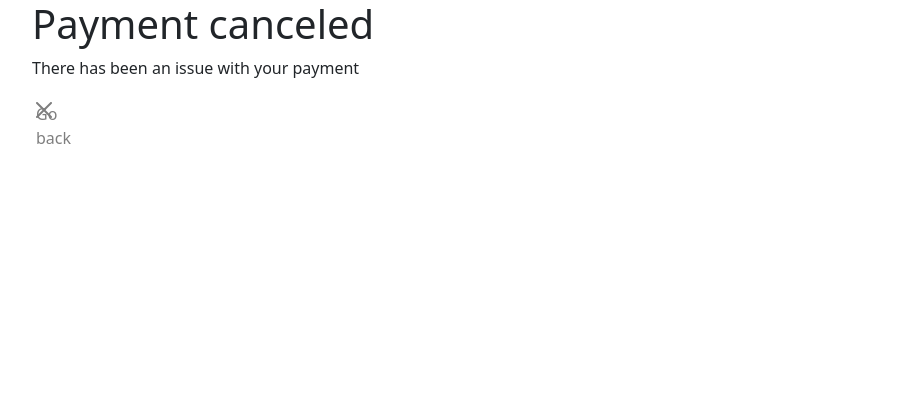
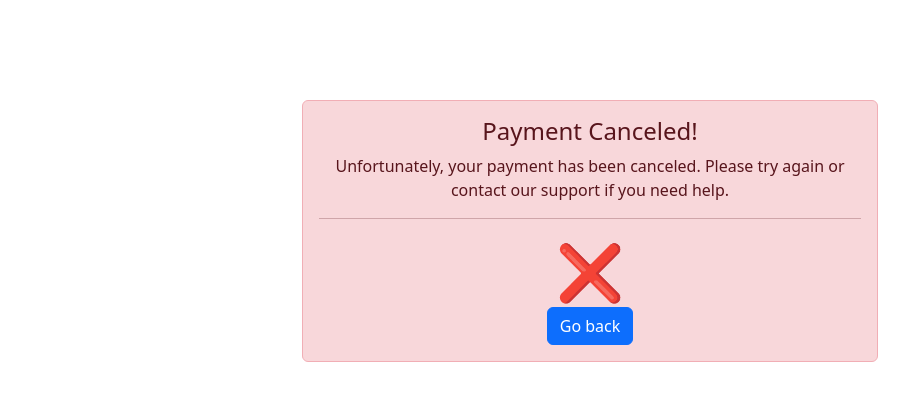
Before and after one commit to gyarab/2023-3e-Bazar, a Django app: template profilepage/templates/profilepage/payment_canceled.html in a window 1280 px wide. Shown: the top 401 px of the page, without its empty margins (50-959 px from the left). Run offline with Django 4.2, Linux system fonts and the light colour scheme; the template is opened without the code that fills it, so the values that code supplies are empty; parts of the project's set-up code (start-up, migrations or seed data) failed here and were passed over; some libraries are stand-ins or nearby versions.

Commit message:
17_04_24_1

```diff
--- a/chat/views.py
+++ b/chat/views.py
@@ -9,7 +9,7 @@ import datetime
 # displays the chat with all of its messages
 def Chat(request, offer_id, user_id):
     # finds or cretes the correct chat
-    order = Offer.objects.get(id=offer_id)
+    offer = Offer.objects.get(id=offer_id)
     user_2 = User.objects.get(id=user_id)
     if chat.objects.filter(
         offer_id=offer_id, user_1=request.user, user_2=user_2
@@ -25,7 +25,7 @@ def Chat(request, offer_id, user_id):
         )
     else:
         chat_obj = chat.objects.create(
-            user_1=request.user, user_2=order.creator, offer_id=offer_id
+            user_1=request.user, user_2=offer.creator, offer_id=offer_id
         )
 
     # creates a new message
--- a/homepage/models.py
+++ b/homepage/models.py
@@ -81,7 +81,7 @@ class Rating_Relation(models.Model):
 class chat(models.Model):
     # 1 user of the conversation
     user_1 = models.ForeignKey(User, related_name="User_1", on_delete=models.CASCADE)
-    # 2 user of the conversation
+    # 2 user of the conversation + created the offer
     user_2 = models.ForeignKey(User, related_name="User_2", on_delete=models.CASCADE)
     # the id of the offer that the chat is about
     offer_id = models.IntegerField(default=0)
--- a/profilepage/templates/profilepage/payment_canceled.html
+++ b/profilepage/templates/profilepage/payment_canceled.html
@@ -1,22 +1,70 @@
 <!DOCTYPE html>
 <html lang="en">
+
 <head>
     <meta charset="UTF-8">
-    <meta name="viewport" content="width=device-width, initial-scale=1.0">
-    <link rel="stylesheet" href="https://cdn.jsdelivr.net/npm/bootstrap@5.3.2/dist/css/bootstrap.min.css"/>
-    <title>Document</title>
+    <meta name="viewport" content="width=device-width, initial-scale=1">
+    <title>Payment Canceled</title>
+    <link href="https://stackpath.bootstrapcdn.com/bootstrap/5.0.0-beta1/css/bootstrap.min.css" rel="stylesheet">
+    <link rel="stylesheet" href="https://cdn.jsdelivr.net/npm/bootstrap@5.3.2/dist/css/bootstrap.min.css">
+    <link rel="stylesheet" href="https://cdn.jsdelivr.net/npm/bootstrap-icons@1.11.3/font/bootstrap-icons.min.css">
+    <style>
+        .container {
+            max-width: 600px;
+            margin: 0 auto;
+            text-align: center;
+        }
+
+        .alert {
+            margin-top: 100px;
+            opacity: 0;
+            animation: fadeIn 2s forwards;
+        }
+
+        @keyframes fadeIn {
+            from {
+                opacity: 0;
+            }
+
+            to {
+                opacity: 1;
+            }
+        }
+
+        .refused {
+            font-size: 3em;
+            color: red;
+            animation: refused 1s infinite;
+        }
+
+        @keyframes refused {
+            0% {
+                transform: scale(1);
+            }
+
+            50% {
+                transform: scale(1.2);
+            }
+
+            100% {
+                transform: scale(1);
+            }
+        }
+    </style>
 </head>
+
 <body>
     <div class="container">
-        <div class="row">
-            <div class="col-12">
-                <div class="box">
-                    <h1>Payment canceled</h1>
-                    <p>There has been an issue with your payment</p>
-                    <a href="{% url 'offers' %}"><button class="btn btn-close">Go back</button></a>
-                </div>
-            </div>
+        <div class="alert alert-danger" role="alert">
+            <h4 class="alert-heading">Payment Canceled!</h4>
+            <p>Unfortunately, your payment has been canceled. Please try again or contact our support if you need help.
+            </p>
+            <hr>
+            <div class="refused">❌</div>
+            <a href="{% url 'offers' %}" class="btn btn-primary">Go back</a>
         </div>
     </div>
+    <script src="https://stackpath.bootstrapcdn.com/bootstrap/5.0.0-beta1/js/bootstrap.bundle.min.js"></script>
 </body>
+
 </html>
--- a/profilepage/templates/profilepage/personal_info.html
+++ b/profilepage/templates/profilepage/personal_info.html
@@ -233,11 +233,12 @@
             <p class="Small">
                {% if chat_obj1 or chat_obj2 %}
                {% for chat in chat_obj1 %}
-               <a href="{% url 'chat' chat.offer_id chat.user_2.id %}">1</a>
+               <a href="{% url 'chat' chat.offer_id chat.user_2.id %}">You messaged {{ chat.user_2.username }}</a>
                <br>
                {% endfor %}
                {% for chat in chat_obj2 %}
-               <a href="{% url 'chat' chat.offer_id chat.user_1.id  %}">2</a>
+               <a href="{% url 'chat' chat.offer_id chat.user_1.id  %}">You were messaged by
+                  {{chat.user_1.username}}</a>
                <br>
                {% endfor %}
                {% else %}
--- a/profilepage/views.py
+++ b/profilepage/views.py
@@ -226,7 +226,7 @@ def confirmed(request, payment_id):
 
 # is called when the paypal payment didnt go through
 @login_required
-def cancel(request, offer_id):
+def cancel(request, payment_id):
     return render(request, "profilepage/payment_canceled.html")
 
 @login_required
```
Also changed, not shown: chat/templates/chat/chat.html (+96 -15 lines), homepage/templates/homepage/offer.html (+17 -6 lines).
